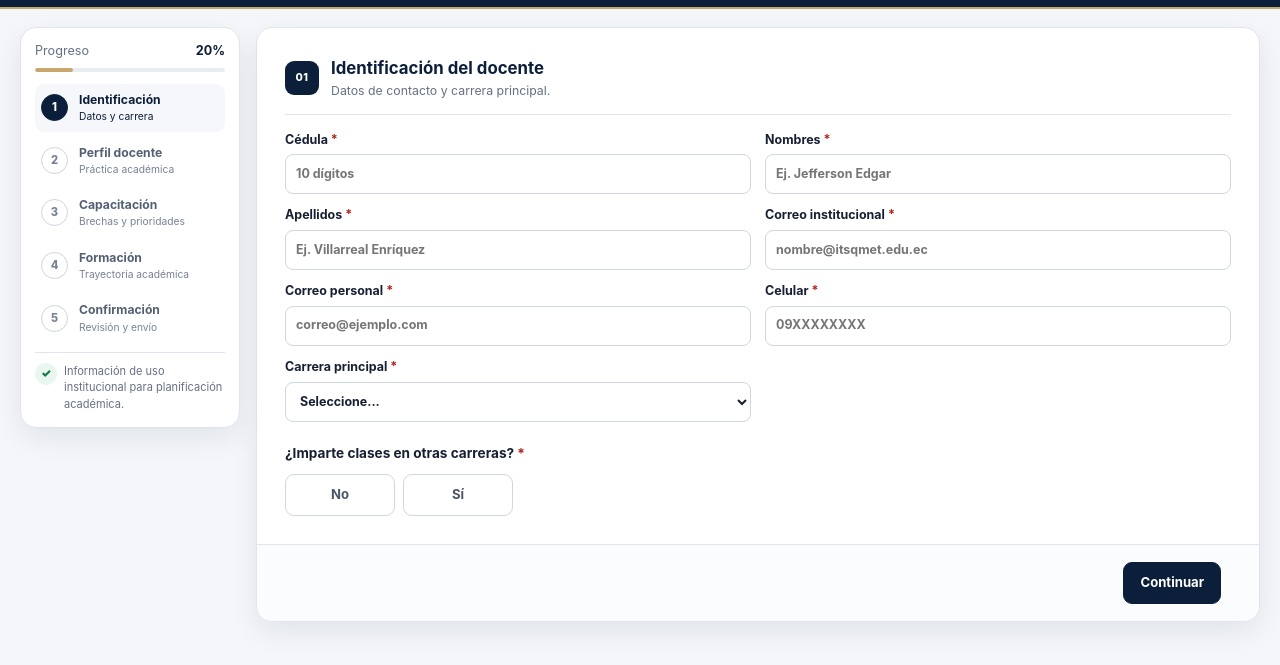
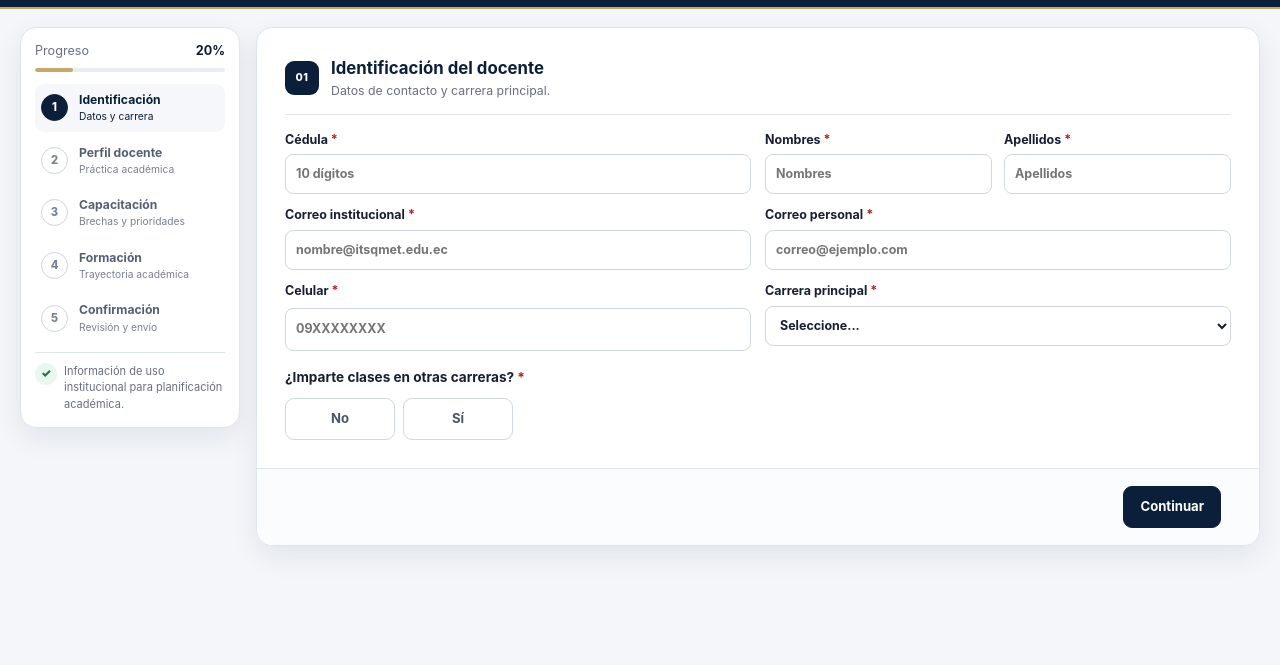
Before and after one commit to jeffer91/Encuesta-Form-Cap, a website: page index.html in a window 1280 px wide. Shown: the part 49-714 px from the top of the page. Drawn offline with Linux system fonts and the light colour scheme.

Commit message:
Ajustar distribución de nombres y apellidos

```diff
--- a/index.html
+++ b/index.html
@@ -53,8 +53,10 @@
               </div>
               <div class="field-grid two">
                 <label class="field"><span>Cédula <b>*</b></span><input name="cedula" inputmode="numeric" maxlength="10" placeholder="10 dígitos" required /></label>
-                <label class="field"><span>Nombres <b>*</b></span><input name="nombres" autocomplete="given-name" placeholder="Ej. Jefferson Edgar" required /></label>
-                <label class="field"><span>Apellidos <b>*</b></span><input name="apellidos" autocomplete="family-name" placeholder="Ej. Villarreal Enríquez" required /></label>
+                <div class="field-split">
+                  <label class="field"><span>Nombres <b>*</b></span><input name="nombres" autocomplete="given-name" placeholder="Nombres" required /></label>
+                  <label class="field"><span>Apellidos <b>*</b></span><input name="apellidos" autocomplete="family-name" placeholder="Apellidos" required /></label>
+                </div>
                 <label class="field"><span>Correo institucional <b>*</b></span><input name="correoInstitucional" type="email" placeholder="nombre@itsqmet.edu.ec" required /></label>
                 <label class="field"><span>Correo personal <b>*</b></span><input name="correoPersonal" type="email" autocomplete="email" placeholder="correo@ejemplo.com" required /></label>
                 <label class="field"><span>Celular <b>*</b></span><input name="celular" inputmode="tel" maxlength="10" placeholder="09XXXXXXXX" required /></label>
--- a/styles.css
+++ b/styles.css
@@ -97,6 +97,7 @@ h1 { margin-bottom: 3px; color: var(--navy); font-family: Georgia, "Times New Ro
 .section-head p { margin: 0; color: var(--muted); font-size: .77rem; }
 .field-grid { display: grid; gap: 12px 14px; }
 .field-grid.two { grid-template-columns: repeat(2, minmax(0, 1fr)); }
+.field-split { display: grid; grid-template-columns: repeat(2, minmax(0, 1fr)); gap: 12px; }
 .field.full { grid-column: 1 / -1; }
 .field, .filters label { display: grid; gap: 5px; color: var(--text); font-size: .78rem; font-weight: 650; }
 .field > span b, legend b { color: var(--danger); }
```
